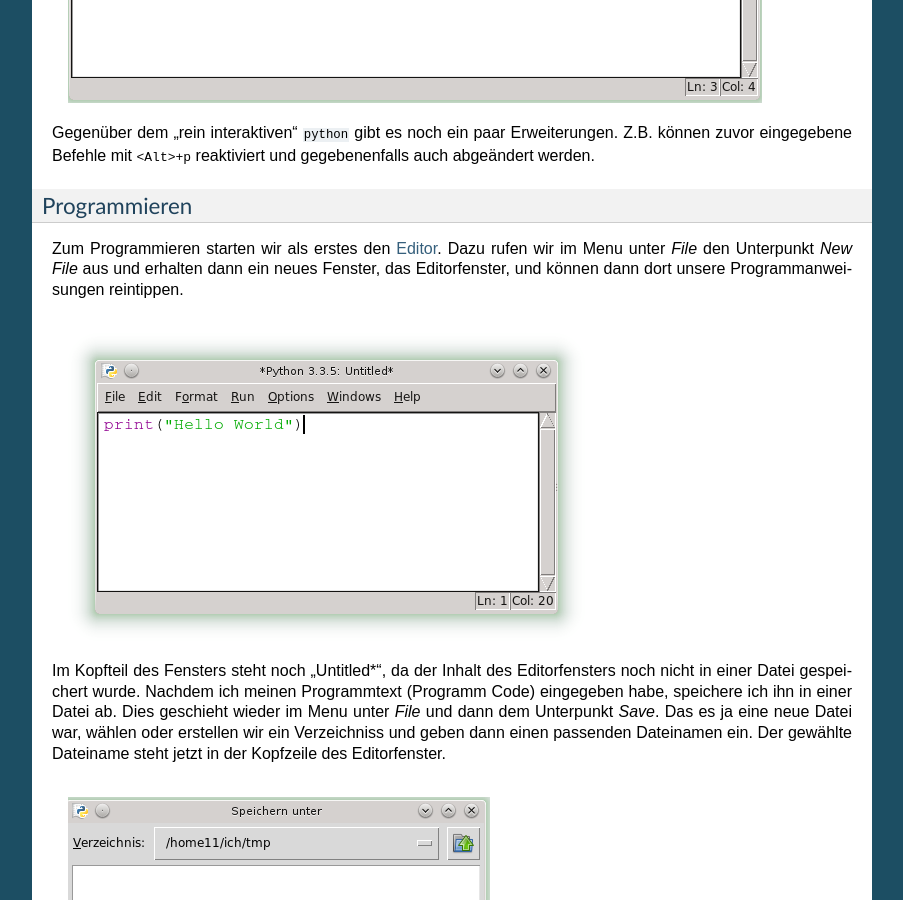
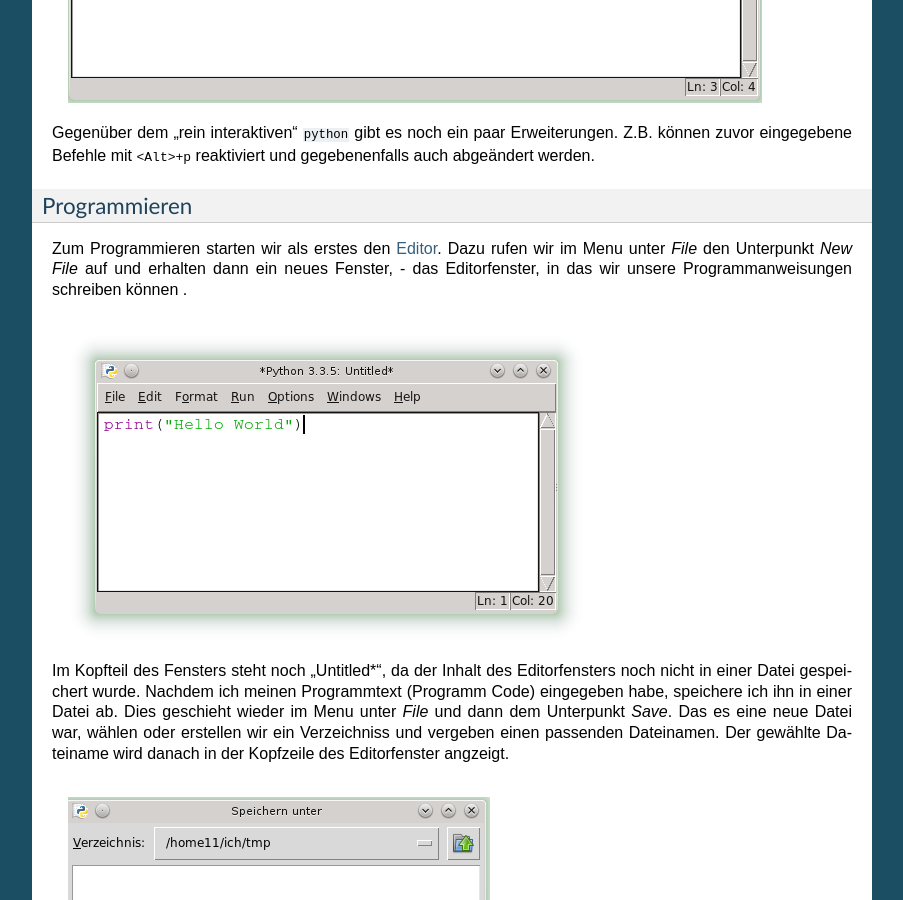
Before and after one commit to gerpark/pyworkshop, a Sphinx documentation site: the page built from docs/source/werkzeuge.rst, in a window 1280 px wide and 900 px high, scrolled down 1352 px. Shown: the whole window, without its empty margins (198-1101 px from the left). Built offline with Sphinx 7.4.7, drawn with Linux system fonts in a browser that asks for light colours; some of the changed text lies outside the part shown.

Commit message:
tiny changes

```diff
--- a/docs/source/werkzeuge.rst
+++ b/docs/source/werkzeuge.rst
@@ -91,19 +91,18 @@ Programmieren
 ^^^^^^^^^^^^^
 
 Zum Programmieren starten wir als erstes den :ref:`Editor<code-editor>`.
-Dazu rufen wir im Menu unter *File* den Unterpunkt *New File* aus
-und erhalten dann ein neues Fenster, das Editorfenster, und können dann dort unsere Programmanweisungen reintippen.
+Dazu rufen wir im Menu unter *File* den Unterpunkt *New File* auf und erhalten
+dann ein neues Fenster, - das Editorfenster, in das wir unsere Programmanweisungen schreiben können .
 
 .. figure:: pics/idle_02.png
     :align: left
     :figwidth: 100%
 
-Im Kopfteil des Fensters steht noch „Untitled*“, da der Inhalt
-des Editorfensters noch nicht in einer Datei gespeichert wurde.
+Im Kopfteil des Fensters steht noch „Untitled*“, da der Inhalt des Editorfensters noch nicht in einer Datei gespeichert wurde.
 Nachdem ich meinen Programmtext  (Programm Code) eingegeben habe, speichere ich ihn in einer Datei ab.
-Dies geschieht wieder im Menu unter *File* und dann dem Unterpunkt *Save*. Das es ja eine neue Datei war,
-wählen oder erstellen wir ein Verzeichniss und geben dann einen passenden Dateinamen ein.
-Der gewählte Dateiname steht jetzt in der Kopfzeile des Editorfenster.
+Dies geschieht wieder im Menu unter *File* und dann dem Unterpunkt *Save*. Das es eine neue Datei war,
+wählen oder erstellen wir ein Verzeichniss und vergeben einen passenden Dateinamen.
+Der gewählte Dateiname wird danach in der Kopfzeile des Editorfenster angzeigt.
 
 
 .. figure:: pics/idle_03.png
```
Also changed, not shown: other parts of docs/source/werkzeuge.rst (+1 -1 lines).
